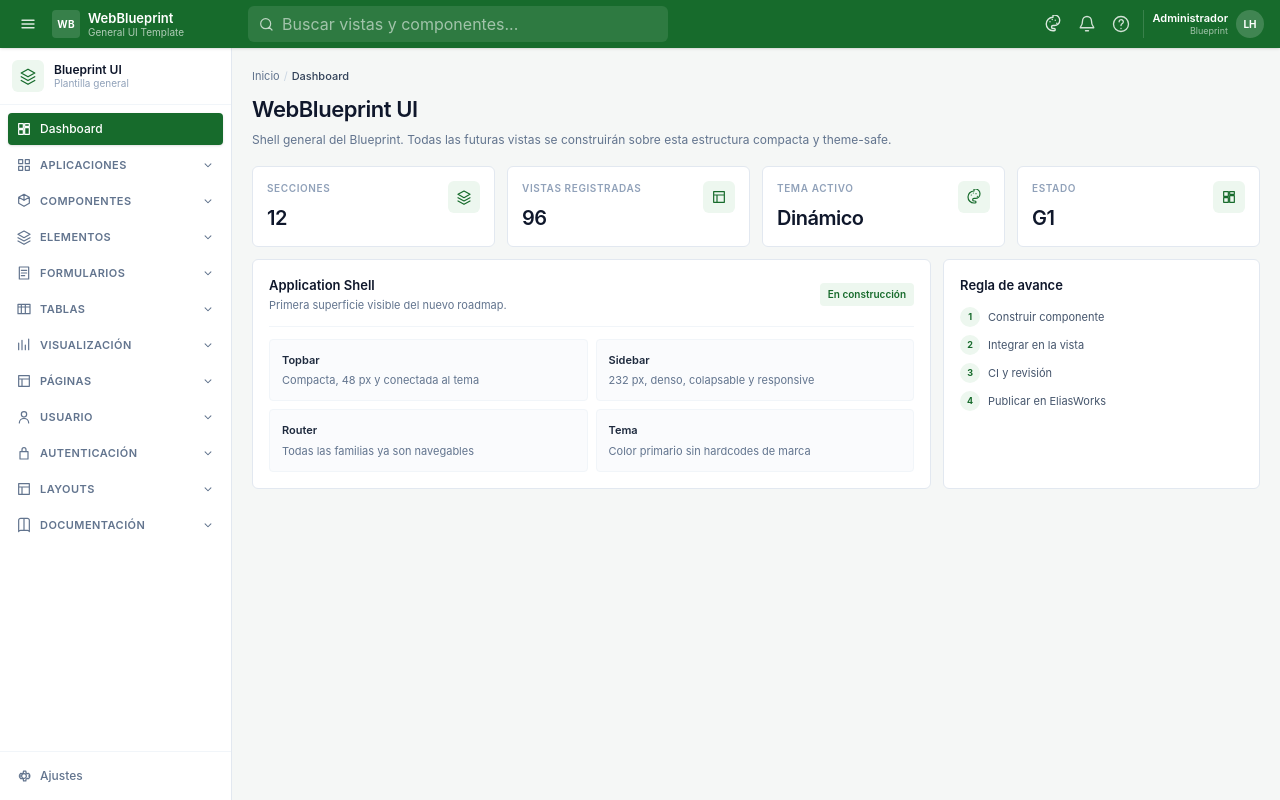
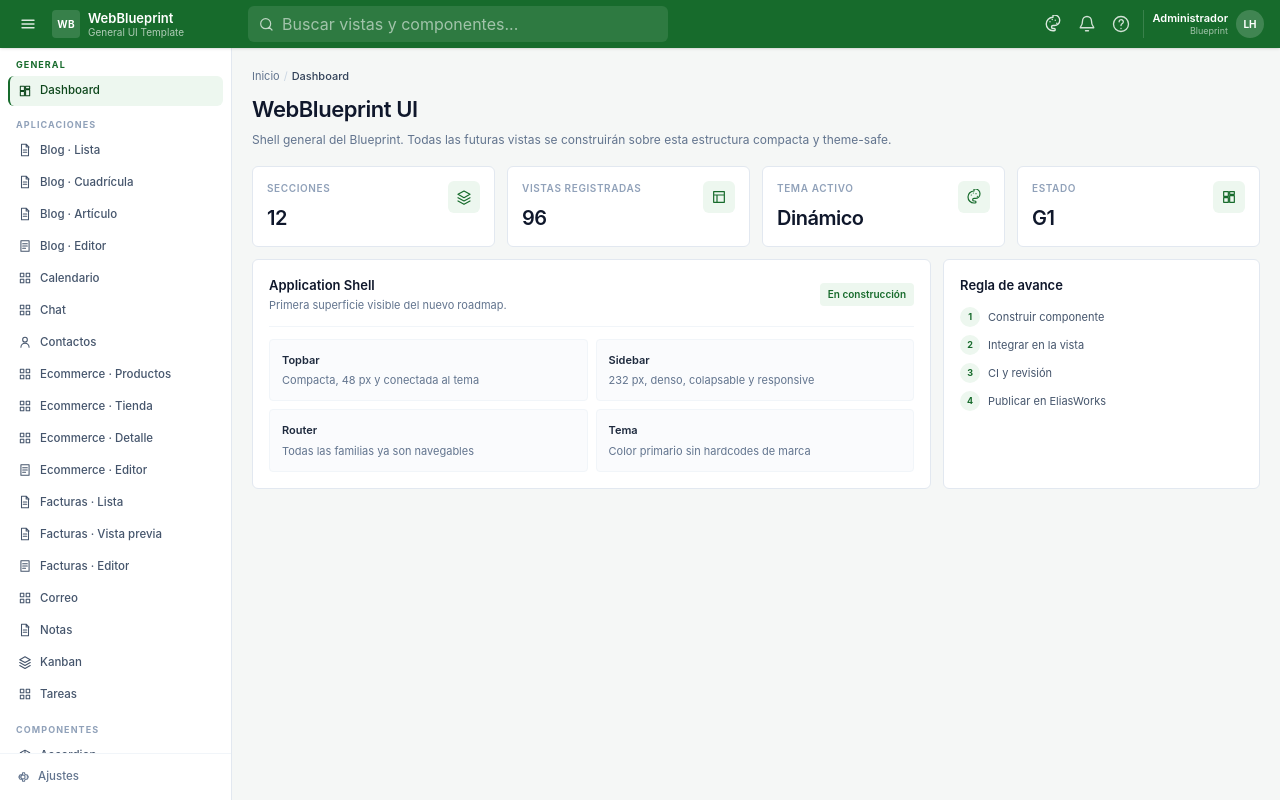
Before and after one commit to LuisHdezE/WebBlueprint, a React (Vite) app: page /dashboard in a window 1280 px wide. Built offline with nearby package versions, Linux system fonts and the light colour scheme.

Commit message:
style(g1): refine sidebar toward compact enterprise navigation

```diff
--- a/src/shell/TemplateSidebar.tsx
+++ b/src/shell/TemplateSidebar.tsx
@@ -9,10 +9,10 @@ interface TemplateSidebarProps {
 }
 
 function itemClassName(isActive: boolean) {
-  return `flex min-h-8 items-center gap-2 rounded px-2 py-1.5 text-[12px] font-medium transition ${
+  return `flex min-h-[30px] items-center gap-2 rounded-md border-l-2 px-2 py-1 text-[11.5px] font-medium leading-tight transition-colors ${
     isActive
-      ? 'bg-[var(--theme-primary)] text-[var(--theme-on-primary)] shadow-sm'
-      : 'text-slate-600 hover:bg-[var(--theme-primary-soft)] hover:text-[var(--theme-primary)]'
+      ? 'border-[var(--theme-primary)] bg-[var(--theme-primary-soft)] text-[var(--theme-primary-active)]'
+      : 'border-transparent text-slate-600 hover:bg-[var(--theme-primary-soft)] hover:text-[var(--theme-primary)]'
   }`;
 }
 
@@ -31,107 +31,80 @@ export function TemplateSidebar({ collapsed, mobileOpen, onCloseMobile }: Templa
       ) : null}
 
       <aside
-        className={`fixed bottom-0 left-0 top-12 z-40 flex flex-col border-r border-slate-200 bg-white transition-[width,transform] duration-200 ${
+        className={`fixed bottom-0 left-0 top-12 z-40 flex w-[232px] flex-col border-r border-slate-200 bg-white transition-[width,transform] duration-200 ${
           collapsed ? 'md:w-[68px]' : 'md:w-[232px]'
-        } ${mobileOpen ? 'translate-x-0' : '-translate-x-full md:translate-x-0'} w-[232px]`}
+        } ${mobileOpen ? 'translate-x-0' : '-translate-x-full md:translate-x-0'}`}
       >
-        <div className={`border-b border-slate-100 ${collapsed ? 'px-2 py-3' : 'px-3 py-3'}`}>
-          <div className={`flex items-center ${collapsed ? 'justify-center' : 'gap-2.5'}`}>
-            <div className="grid size-8 shrink-0 place-items-center rounded-md bg-[var(--theme-primary-soft)] text-[var(--theme-primary)]">
-              <AppIcon className="size-[18px]" name="layers" />
-            </div>
-            {!collapsed ? (
-              <div className="min-w-0 leading-tight">
-                <p className="truncate text-[12px] font-semibold text-slate-900">Blueprint UI</p>
-                <p className="truncate text-[10px] text-slate-400">Plantilla general</p>
-              </div>
+        <nav
+          aria-label="Navegación del Blueprint"
+          className={`flex-1 overflow-y-auto overscroll-contain py-2 ${collapsed ? 'md:px-1.5' : 'px-2'}`}
+        >
+          {templateNavigation.map((section, sectionIndex) => {
+            const hasActiveItem = section.items.some((item) => item.to === location.pathname);
+            const collapsedTarget = section.items[0];
+
+            return (
+              <section
+                key={section.label}
+                aria-label={section.label}
+                className={sectionIndex === 0 ? 'mb-2' : 'mb-2.5'}
+              >
+                {collapsed && collapsedTarget ? (
+                  <NavLink
+                    aria-label={section.label}
+                    className={`mb-1 hidden h-8 items-center justify-center rounded-md transition-colors md:flex ${
+                      hasActiveItem
+                        ? 'bg-[var(--theme-primary-soft)] text-[var(--theme-primary)]'
+                        : 'text-slate-500 hover:bg-[var(--theme-primary-soft)] hover:text-[var(--theme-primary)]'
+                    }`}
+                    title={section.label}
+                    to={collapsedTarget.to}
+                  >
+                    <AppIcon className="size-4" name={section.icon} />
+                  </NavLink>
                 ) : null}
-          </div>
+
+                <div className={collapsed ? 'md:hidden' : undefined}>
+                  <div
+                    className={`px-2 pb-1 text-[9px] font-bold uppercase tracking-[0.12em] ${
+                      sectionIndex === 0 ? 'pt-0.5' : 'pt-1'
+                    } ${hasActiveItem ? 'text-[var(--theme-primary)]' : 'text-slate-400'}`}
+                  >
+                    {section.label}
                   </div>
 
-        <nav className={`flex-1 overflow-y-auto overscroll-contain py-2 ${collapsed ? 'px-1.5' : 'px-2'}`} aria-label="Navegación del Blueprint">
-          {templateNavigation.map((section) => {
-            const hasActiveItem = section.items.some((item) => item.to === location.pathname);
-            const singleItem = section.items.length === 1 ? section.items[0] : undefined;
-
-            if (collapsed) {
-              const target = singleItem ?? section.items[0];
-              if (!target) {
-                return null;
-              }
-
-              return (
-                <NavLink
-                  key={section.label}
-                  aria-label={section.label}
-                  className={({ isActive }) =>
-                    `mb-1 flex h-9 items-center justify-center rounded transition ${
-                      isActive || hasActiveItem
-                        ? 'bg-[var(--theme-primary)] text-[var(--theme-on-primary)]'
-                        : 'text-slate-500 hover:bg-[var(--theme-primary-soft)] hover:text-[var(--theme-primary)]'
-                    }`
-                  }
-                  to={target.to}
-                  onClick={onCloseMobile}
-                >
-                  <AppIcon className="size-[18px]" name={section.icon} />
-                </NavLink>
-              );
-            }
-
-            if (singleItem) {
-              return (
-                <NavLink
-                  key={singleItem.to}
-                  className={({ isActive }) => `${itemClassName(isActive)} mb-1`}
-                  to={singleItem.to}
-                  onClick={onCloseMobile}
-                >
-                  <AppIcon className="size-4 shrink-0" name={singleItem.icon} />
-                  <span className="truncate">{singleItem.label}</span>
-                </NavLink>
-              );
-            }
-
-            return (
-              <details key={section.label} className="group mb-1" open={hasActiveItem || undefined}>
-                <summary
-                  className={`flex min-h-8 cursor-pointer list-none items-center gap-2 rounded px-2 py-1.5 text-[11px] font-semibold uppercase tracking-[0.04em] transition ${
-                    hasActiveItem
-                      ? 'text-[var(--theme-primary)]'
-                      : 'text-slate-500 hover:bg-slate-50 hover:text-slate-800'
-                  }`}
-                >
-                  <AppIcon className="size-4 shrink-0" name={section.icon} />
-                  <span className="min-w-0 flex-1 truncate">{section.label}</span>
-                  <AppIcon className="size-3.5 shrink-0 transition group-open:rotate-180" name="chevron-down" />
-                </summary>
-                <div className="ml-3 mt-0.5 border-l border-slate-100 pl-1.5">
+                  <div className="space-y-0.5">
                     {section.items.map((item) => (
                       <NavLink
                         key={item.to}
-                      className={({ isActive }) => `${itemClassName(isActive)} mb-0.5`}
+                        className={({ isActive }) => itemClassName(isActive)}
                         to={item.to}
                         onClick={onCloseMobile}
                       >
                         <AppIcon className="size-[14px] shrink-0" name={item.icon} />
-                      <span className="truncate">{item.label}</span>
+                        <span className="min-w-0 truncate">{item.label}</span>
                       </NavLink>
                     ))}
                   </div>
-              </details>
+                </div>
+              </section>
             );
           })}
         </nav>
 
-        <div className={`border-t border-slate-100 py-2 ${collapsed ? 'px-1.5' : 'px-2'}`}>
+        <div className={`border-t border-slate-100 py-2 ${collapsed ? 'md:px-1.5' : 'px-2'}`}>
+          {collapsed ? (
+            <div className="hidden h-8 items-center justify-center rounded-md text-slate-500 transition-colors hover:bg-[var(--theme-primary-soft)] hover:text-[var(--theme-primary)] md:flex">
+              <AppIcon className="size-4" name="settings" />
+            </div>
+          ) : null}
           <div
-            className={`flex min-h-8 items-center rounded px-2 py-1.5 text-[12px] font-medium text-slate-500 transition hover:bg-slate-50 hover:text-slate-800 ${
-              collapsed ? 'justify-center' : 'gap-2'
+            className={`flex min-h-[30px] items-center gap-2 rounded-md px-2 py-1 text-[11.5px] font-medium text-slate-500 transition-colors hover:bg-slate-50 hover:text-slate-800 ${
+              collapsed ? 'md:hidden' : ''
             }`}
           >
-            <AppIcon className="size-4 shrink-0" name="settings" />
-            {!collapsed ? <span>Ajustes</span> : null}
+            <AppIcon className="size-[14px] shrink-0" name="settings" />
+            <span>Ajustes</span>
           </div>
         </div>
       </aside>
```
Lines whose indentation alone changed are shown as unchanged.
